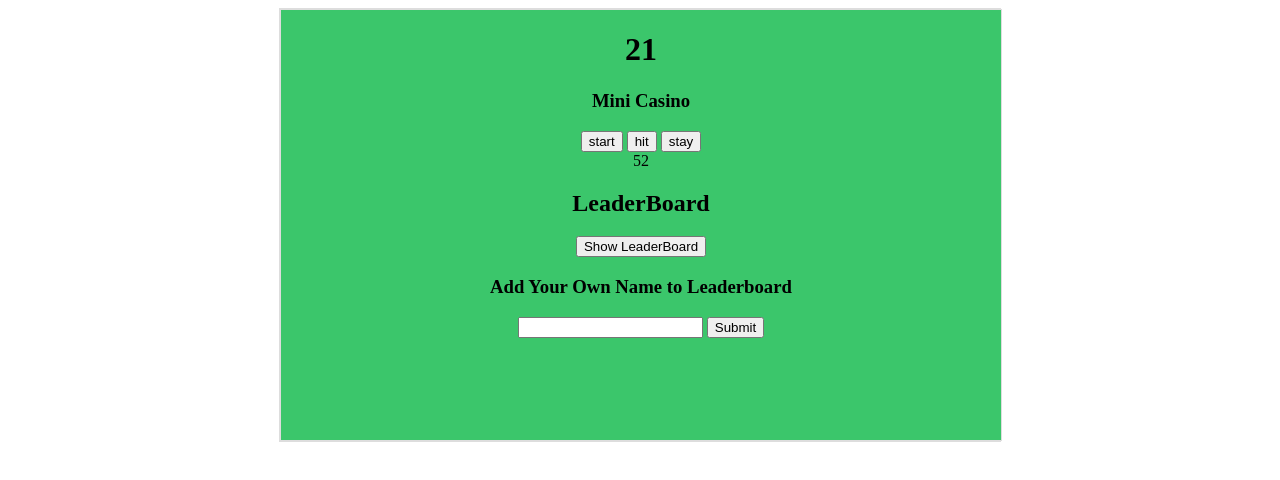
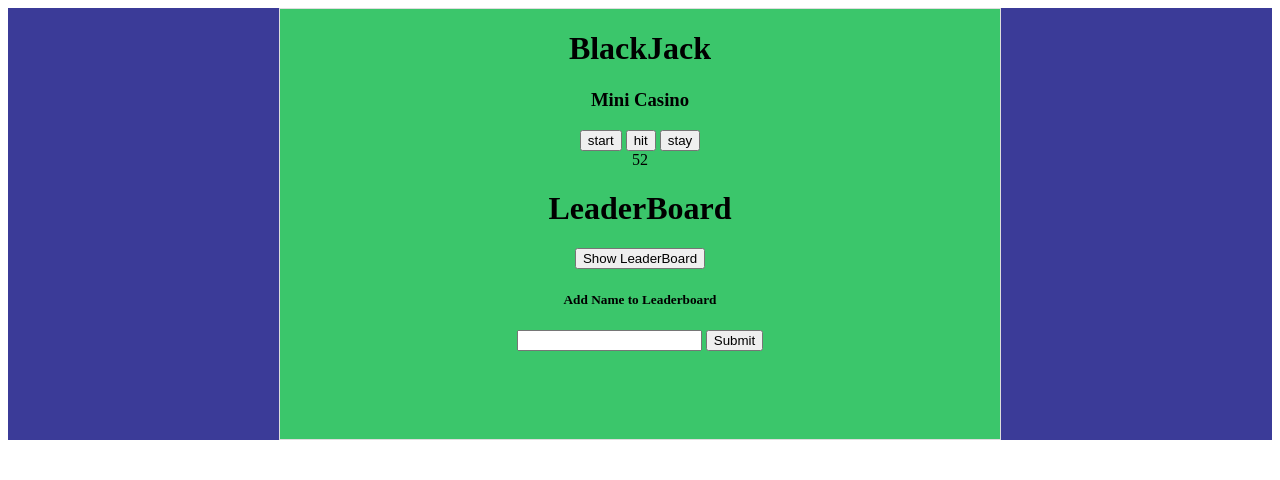
Before and after one commit to ChaseHilton/Capstone-Blackjack, a website: page main/main.html in a window 1280 px wide. Drawn offline with nearby package versions, Linux system fonts and the light colour scheme.

Commit message:
flexboxxx

```diff
--- a/main/main.css
+++ b/main/main.css
@@ -1,3 +1,8 @@
+.flex-container {
+  display: flex;
+  background-color: rgb(59, 59, 152);
+}
+
 .game {
   width: 720px;
   border: solid 1px #ddd;
--- a/main/main.html
+++ b/main/main.html
@@ -8,10 +8,10 @@
     <title>21</title>
 </head>
 <body>
-    <div class="game">
+    <div class="flex-container">
         <div class="game">
                <header>
-                <h1>21</h1>
+                <h1>BlackJack</h1>
                 <h3>Mini Casino</h3>
                </header>
 
@@ -36,13 +36,13 @@
                <div class="clear"></div>
        </div>
        <main>
-       <h2>LeaderBoard</h2>
+       <h1>LeaderBoard</h1>
        <section id="showLeaderBoard"></section>
        <button id ="showNames"> Show LeaderBoard</button>
 
 
         <section id = "addPlayer"></section>
-        <h3>Add Your Own Name to Leaderboard</h3>
+        <h5>Add Name to Leaderboard</h5>
         <input id = "nameInput" placerholder="Name">
         <button id = "addName">Submit</button>
 
```
